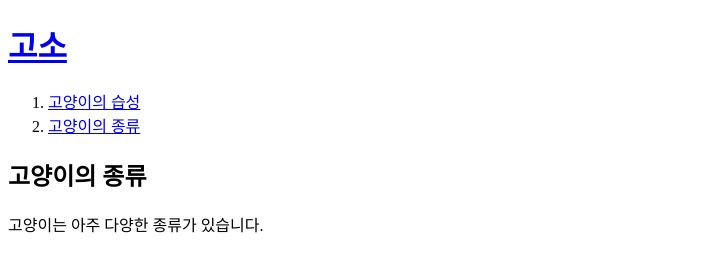
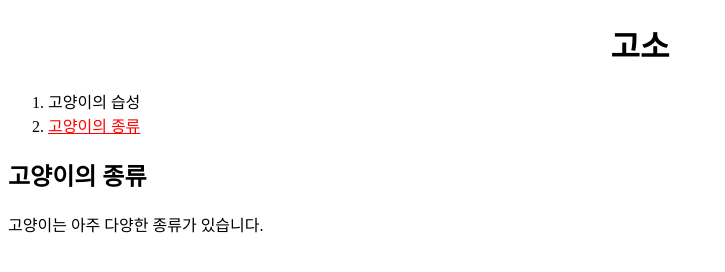
Before and after one commit to Jinaria/HTML-tutorial, a plain HTML site: page 2.html in a window 1280 px wide. Shown: the whole page, without its empty margins (0-725 px from the left). Drawn offline with Linux system fonts and the light colour scheme.

Commit message:
CSS class 7

```diff
--- a/2.html
+++ b/2.html
@@ -3,12 +3,25 @@
 <head>
     <title>고소 - 고양이의 종류</title>
     <meta charset="utf-8">
+    <style>
+        a {
+            color:black;
+            text-decoration: none;
+        }
+        h1 {
+            text-align:center;
+        }
+        #active {
+            color:red;
+            text-decoration: underline;
+        }
+    </style>
 </head>
 <body>
     <h1><a href="index.html">고소</a></h1>
     <ol>
         <li><a href="1.html">고양이의 습성</a></li>
-        <li><a href="2.html">고양이의 종류</a></li>
+        <li><a href="2.html" id="active">고양이의 종류</a></li>
     </ol>
     <h2>고양이의 종류</h2>
     <p>고양이는 아주 다양한 종류가 있습니다.</p>
```
Also changed, not shown: 1.html (+13 -1 lines), index.html (+17 -1 lines).
